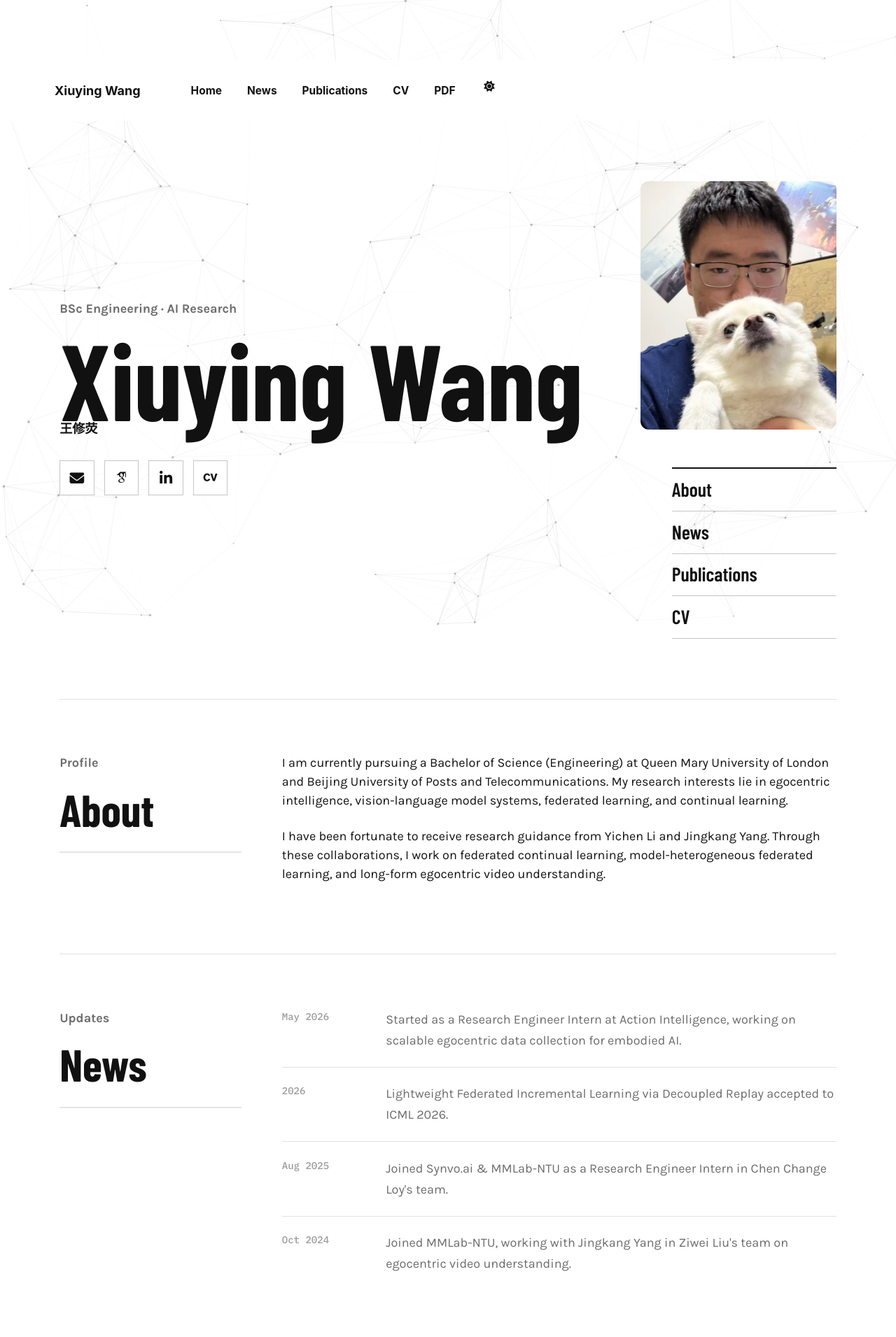
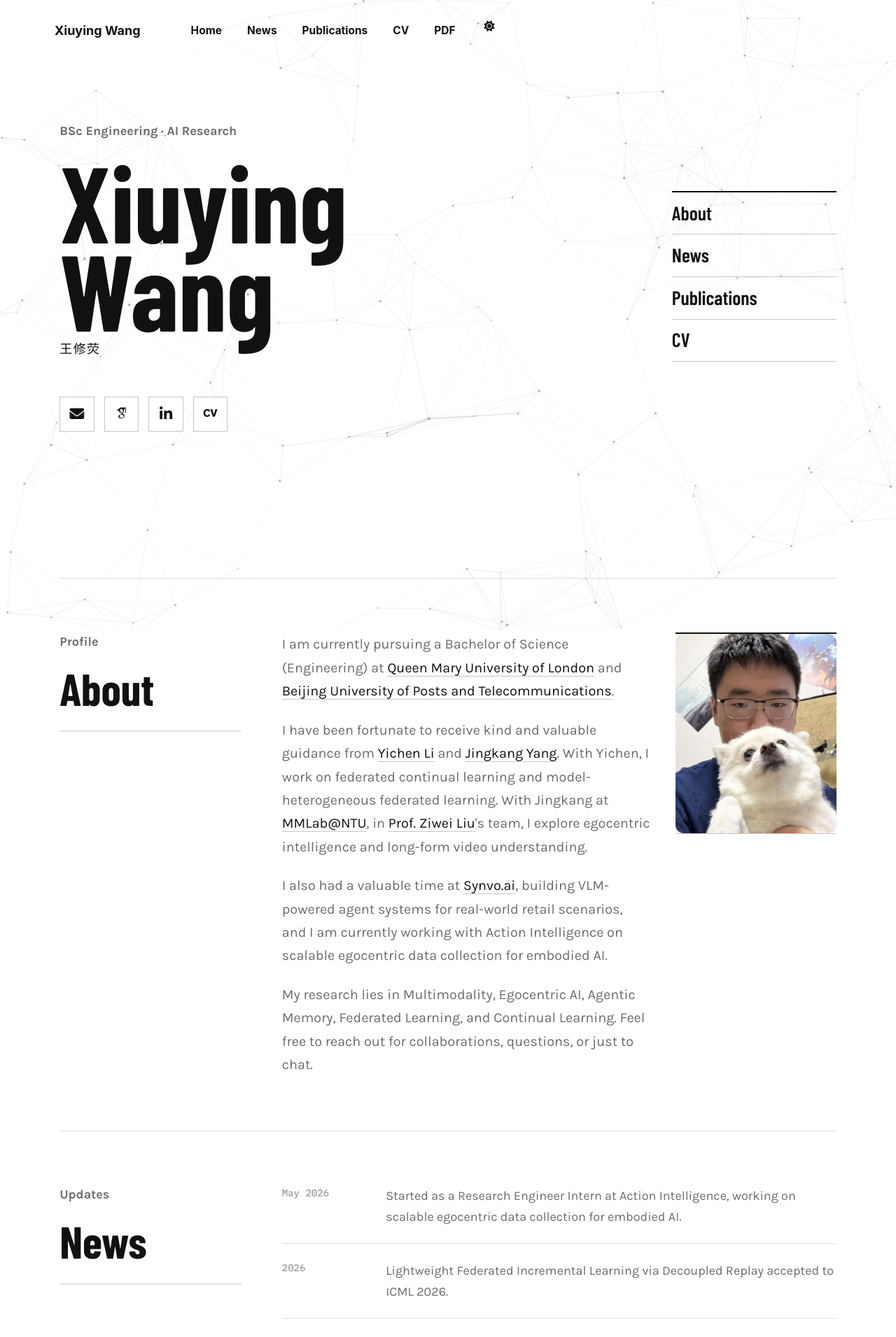
Before and after one commit to Leowang980/Leowang980.github.io, a Jekyll site: the page built from _pages/about.md, in a window 1280 px wide. Shown: the top 1911 px of the page at 70% size. Built offline with Jekyll 4.4.1, drawn with Linux system fonts in a browser that asks for light colours; some web fonts are replaced.

Commit message:
Update About

```diff
--- a/_config.yml
+++ b/_config.yml
@@ -29,11 +29,11 @@ author:
   location         : "Beijing, China"
   employer         : "BUPT & QMUL"
   uri              : # URL
-  email            : "leowang980@outlook.com"
+  email            : "xiuying.wang@se23.qmul.ac.uk"
 
   # Academic websites
   arxiv            : # URL - Update with the correct link to your profile
-  googlescholar    : #"https://scholar.google.com/citations?user=PS_CX0AAAAAJ"
+  googlescholar    : "https://scholar.google.com/citations?user=wIUgjFoAAAAJ&hl=zh-CN&oi=ao"
   impactstory      : # URL
   orcid            : #"http://orcid.org/yourorcidurl"
   semantic         : # URL
@@ -59,7 +59,7 @@ author:
   keybase          : # Username
   instagram        : # Username
   lastfm           : # Username
-  linkedin         : # Username
+  linkedin         : "xiuying-wang-727428337"
   mastodon         : # URL
   medium           : # URL
   pinterest        : # Username
--- a/_includes/footer/custom.html
+++ b/_includes/footer/custom.html
@@ -33,8 +33,8 @@
         return {
           x: Math.random() * width,
           y: Math.random() * height,
-          vx: (Math.random() - 0.5) * 0.45,
-          vy: (Math.random() - 0.5) * 0.45,
+          vx: (Math.random() - 0.5) * 0.9,
+          vy: (Math.random() - 0.5) * 0.9,
           r: 0.7 + Math.random() * 1.3
         };
       });
--- a/_pages/about.md
+++ b/_pages/about.md
@@ -8,8 +8,10 @@ author_profile: false
   <section class="home-hero" id="top">
     <div class="home-hero__content">
       <p class="home-hero__eyebrow">BSc Engineering · AI Research</p>
-      <h1>Xiuying Wang</h1>
-      <p class="home-hero__cn">王修荧</p>
+      <div class="home-hero__name">
+        <h1>Xiuying Wang</h1>
+        <p class="home-hero__cn">王修荧</p>
+      </div>
       <div class="home-hero__icons" aria-label="profile links">
         <a href="mailto:xiuying.wang@se23.qmul.ac.uk" aria-label="Email" title="Email">
           <i class="fa-solid fa-envelope" aria-hidden="true"></i>
@@ -27,9 +29,6 @@ author_profile: false
     </div>
 
     <div class="home-hero__side">
-      <figure class="home-hero__portrait">
-        <img src="/images/XiuyingWang.png" alt="Xiuying Wang">
-      </figure>
       <nav class="home-hero__menu" aria-label="homepage sections">
         <a href="#about">About</a>
         <a href="#news">News</a>
@@ -45,12 +44,23 @@ author_profile: false
       <h2>About</h2>
     </div>
     <div class="home-about">
-      <p>
-        I am currently pursuing a Bachelor of Science (Engineering) at Queen Mary University of London and Beijing University of Posts and Telecommunications. My research interests lie in egocentric intelligence, vision-language model systems, federated learning, and continual learning.
-      </p>
-      <p>
-        I have been fortunate to receive research guidance from Yichen Li and Jingkang Yang. Through these collaborations, I work on federated continual learning, model-heterogeneous federated learning, and long-form egocentric video understanding.
-      </p>
+      <div class="home-about__text">
+        <p>
+          I am currently pursuing a Bachelor of Science (Engineering) at <a href="https://www.qmul.ac.uk/">Queen Mary University of London</a> and <a href="https://english.bupt.edu.cn/">Beijing University of Posts and Telecommunications</a>.
+        </p>
+        <p>
+          I have been fortunate to receive kind and valuable guidance from <a href="https://yichenli-hust.github.io/">Yichen Li</a> and <a href="https://jingkangyang.com/">Jingkang Yang</a>. With Yichen, I work on federated continual learning and model-heterogeneous federated learning. With Jingkang at <a href="https://www.mmlab-ntu.com/">MMLab@NTU</a>, in <a href="https://liuziwei7.github.io/">Prof. Ziwei Liu</a>'s team, I explore egocentric intelligence and long-form video understanding.
+        </p>
+        <p>
+          I also had a valuable time at <a href="https://synvo.ai/">Synvo.ai</a>, building VLM-powered agent systems for real-world retail scenarios, and I am currently working with Action Intelligence on scalable egocentric data collection for embodied AI.
+        </p>
+        <p>
+          My research lies in Multimodality, Egocentric AI, Agentic Memory, Federated Learning, and Continual Learning. Feel free to reach out for collaborations, questions, or just to chat.
+        </p>
+      </div>
+      <figure class="home-about__portrait">
+        <img src="/images/XiuyingWang.png" alt="Xiuying Wang">
+      </figure>
     </div>
   </section>
 
--- a/_sass/custom/_glass.scss
+++ b/_sass/custom/_glass.scss
@@ -65,6 +65,7 @@ html {
 body {
   position: relative;
   overflow-x: hidden;
+  padding-top: 0 !important;
   background: var(--data-bg);
   color: var(--data-ink);
   font-family: "Karla", "Inter Tight", Arial, sans-serif;
@@ -87,46 +88,83 @@ body {
 }
 
 .masthead {
-  background: rgba(255, 255, 255, 0.78);
-  border-bottom: 0;
-  box-shadow: none;
-  backdrop-filter: blur(10px);
-  -webkit-backdrop-filter: blur(10px);
+  position: absolute !important;
+  top: 0 !important;
+  width: 100% !important;
+  z-index: 1000 !important;
+  pointer-events: none;
+  background: transparent !important;
+  border-bottom: 0 !important;
+  box-shadow: none !important;
+  backdrop-filter: none !important;
+  -webkit-backdrop-filter: none !important;
 }
 
 html[data-theme="dark"] .masthead {
-  background: rgba(16, 16, 16, 0.78);
+  background: transparent !important;
 }
 
 .masthead__inner-wrap {
   max-width: 1160px;
   padding-top: 1.15rem;
   padding-bottom: 1.15rem;
+  pointer-events: none;
 }
 
 .greedy-nav,
 .greedy-nav .hidden-links {
-  background: transparent;
+  background: transparent !important;
+}
+
+.greedy-nav {
+  pointer-events: none;
+}
+
+.greedy-nav a,
+.greedy-nav button,
+.greedy-nav .visible-links,
+.greedy-nav .hidden-links {
+  pointer-events: auto;
 }
 
 .greedy-nav .hidden-links {
   border: 1px solid var(--data-line);
   border-radius: 0;
-  background: var(--data-paper);
+  background: rgba(255, 255, 255, 0.94);
   box-shadow: 0 18px 50px -34px var(--data-shadow);
+}
+
+html[data-theme="dark"] .greedy-nav .hidden-links {
+  background: rgba(16, 16, 16, 0.94);
 }
 
 .greedy-nav button {
   border-radius: 0;
-  background: transparent;
+  background: transparent !important;
+}
+
+.navicon,
+.navicon::before,
+.navicon::after {
+  background: var(--data-ink);
 }
 
 .masthead__menu-item a {
+  display: inline-block;
+  border-bottom: 1px solid transparent;
   color: var(--data-ink);
   font-size: 0.86rem;
   font-weight: 700;
   letter-spacing: 0;
   text-transform: none;
+  background: transparent !important;
+}
+
+.masthead__menu-item,
+.masthead__menu-item--lg,
+.greedy-nav .visible-links,
+.greedy-nav .visible-links li {
+  background: transparent !important;
 }
 
 .masthead__menu-item--lg a {
@@ -134,6 +172,7 @@ html[data-theme="dark"] .masthead {
 }
 
 .masthead__menu-item a:hover {
+  border-bottom-color: var(--data-line-strong);
   color: var(--data-muted);
 }
 
@@ -202,7 +241,7 @@ html[data-theme="dark"] .masthead {
 .home-hero {
   min-height: calc(100vh - 74px);
   display: grid;
-  grid-template-columns: minmax(0, 1fr) minmax(180px, 280px);
+  grid-template-columns: minmax(0, 1fr) minmax(230px, 320px);
   gap: 4rem;
   align-items: center;
   padding: 2.5rem 0 4.5rem;
@@ -232,15 +271,21 @@ html[data-theme="dark"] .masthead {
   text-transform: none;
 }
 
-.home-hero__cn {
-  margin: 0.85rem 0 0;
-  color: var(--data-ink);
-  font-size: clamp(1.8rem, 4vw, 3.4rem);
-  font-weight: 700;
-  line-height: 1;
+.home-hero__name {
+  display: grid;
+  gap: 0.85rem;
 }
 
-.home-hero__subtitle,
+.home-hero__cn {
+  margin: 0;
+  color: var(--data-ink);
+  font-family: "Karla", "Inter Tight", Arial, sans-serif;
+  font-size: clamp(2.6rem, 6vw, 5rem);
+  font-weight: 500;
+  line-height: 0.92;
+  letter-spacing: 0.08em;
+}
+
 .cv-hero p {
   max-width: 690px;
   margin: 2rem 0 0;
@@ -276,10 +321,14 @@ html[data-theme="dark"] .masthead {
   transform: translateY(-2px);
 }
 
-.home-hero__menu {
+.home-hero__side {
+  display: grid;
   align-self: center;
   justify-self: end;
   width: min(100%, 235px);
+}
+
+.home-hero__menu {
   border-top: 2px solid var(--data-ink);
 }
 
@@ -323,9 +372,39 @@ html[data-theme="dark"] .masthead {
 }
 
 .news-list,
-.cv-section__body {
+.cv-section__body,
+.home-about {
   display: grid;
   gap: 1.25rem;
+}
+
+.home-about {
+  grid-template-columns: minmax(0, 1fr) minmax(170px, 230px);
+  align-items: start;
+  gap: 2rem;
+}
+
+.home-about__text {
+  display: grid;
+  gap: 1.25rem;
+}
+
+.home-about__portrait {
+  width: 100%;
+  margin: 0;
+  aspect-ratio: 4 / 5;
+  overflow: hidden;
+  border-top: 2px solid var(--data-ink);
+  border-bottom: 1px solid var(--data-line-strong);
+  background: transparent;
+}
+
+.home-about__portrait img {
+  display: block;
+  width: 100%;
+  height: 100%;
+  object-fit: cover;
+  filter: grayscale(12%);
 }
 
 .news-item,
@@ -359,6 +438,7 @@ html[data-theme="dark"] .masthead {
 }
 
 .news-item p,
+.home-about p,
 .publication p,
 .cv-item p,
 .cv-list li,
@@ -367,6 +447,22 @@ html[data-theme="dark"] .masthead {
   margin: 0;
   color: var(--data-muted);
   line-height: 1.68;
+}
+
+.home-about p {
+  max-width: 780px;
+  font-size: clamp(1.02rem, 1.55vw, 1.2rem);
+}
+
+.home-about a {
+  color: var(--data-ink);
+  text-decoration: none;
+  border-bottom: 1px solid var(--data-line-strong);
+}
+
+.home-about a:hover {
+  color: var(--data-muted);
+  border-bottom-color: var(--data-muted);
 }
 
 .publication h3,
@@ -487,9 +583,21 @@ html[data-theme="dark"] .masthead {
     padding-top: 4rem;
   }
 
-  .home-hero__menu {
+  .home-hero__side {
     justify-self: stretch;
     width: 100%;
+  }
+
+  .home-hero__menu {
+    width: 100%;
+  }
+
+  .home-about {
+    grid-template-columns: 1fr;
+  }
+
+  .home-about__portrait {
+    max-width: 220px;
   }
 
   .home-section h2,
@@ -544,6 +652,10 @@ html[data-theme="dark"] .masthead {
     font-size: 4.4rem;
   }
 
+  .home-hero__cn {
+    font-size: 2.8rem;
+  }
+
   .news-item,
   .publication {
     grid-template-columns: 1fr;
```
